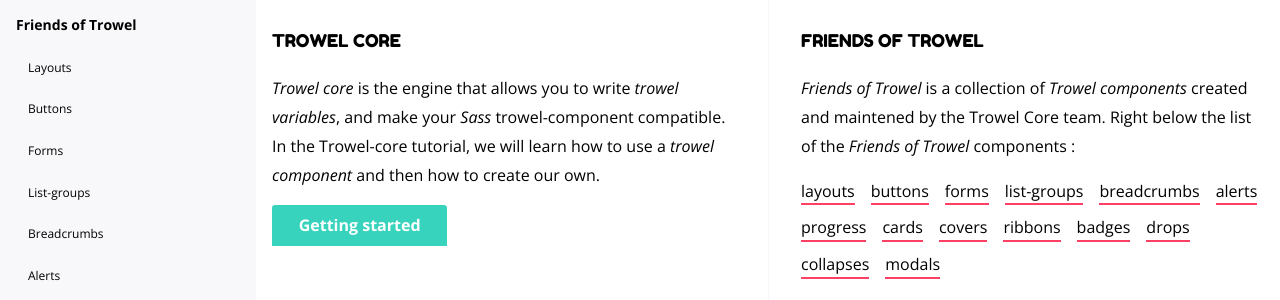
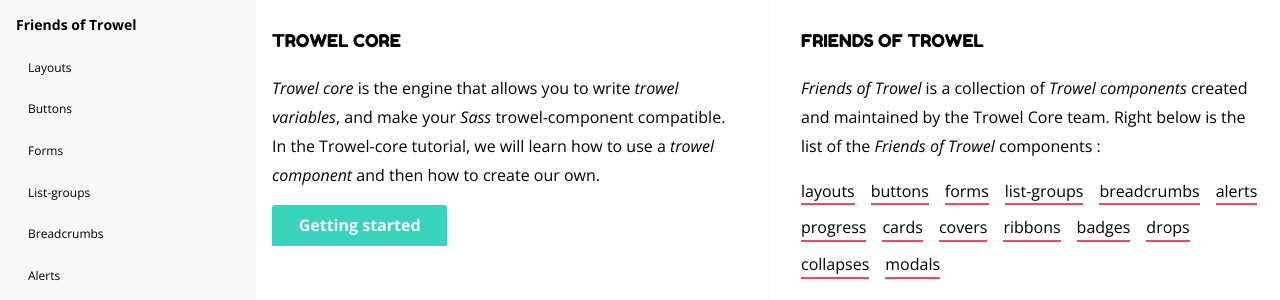
Before and after one commit to Trowel/trowel.github.io, a Jekyll site: the page built from pages/documentation/docs.html, in a window 1280 px wide. Shown: the part 439-739 px from the top of the page. Built offline with Jekyll 4.4.1, drawn with Linux system fonts in a browser that asks for light colours.

Commit message:
Fixed spelling

```diff
--- a/pages/documentation/docs.html
+++ b/pages/documentation/docs.html
@@ -23,7 +23,7 @@ subheader: false
 
   <div id="doc-home__friends-of">
     <h2>Friends of Trowel</h2>
-    <p><i>Friends of Trowel</i> is a collection of <i>Trowel components</i> created and maintened by the Trowel Core team. Right below the list of the <i>Friends of Trowel</i> components :</p>
+    <p><i>Friends of Trowel</i> is a collection of <i>Trowel components</i> created and maintained by the Trowel Core team. Right below is the list of the <i>Friends of Trowel</i> components :</p>
 
     <ul id="doc-home__friends-list">
       <li><a href="{{ '/documentation/friends-of-trowel/layouts' | prepend: site.baseurl }}">layouts</a></li>
```
